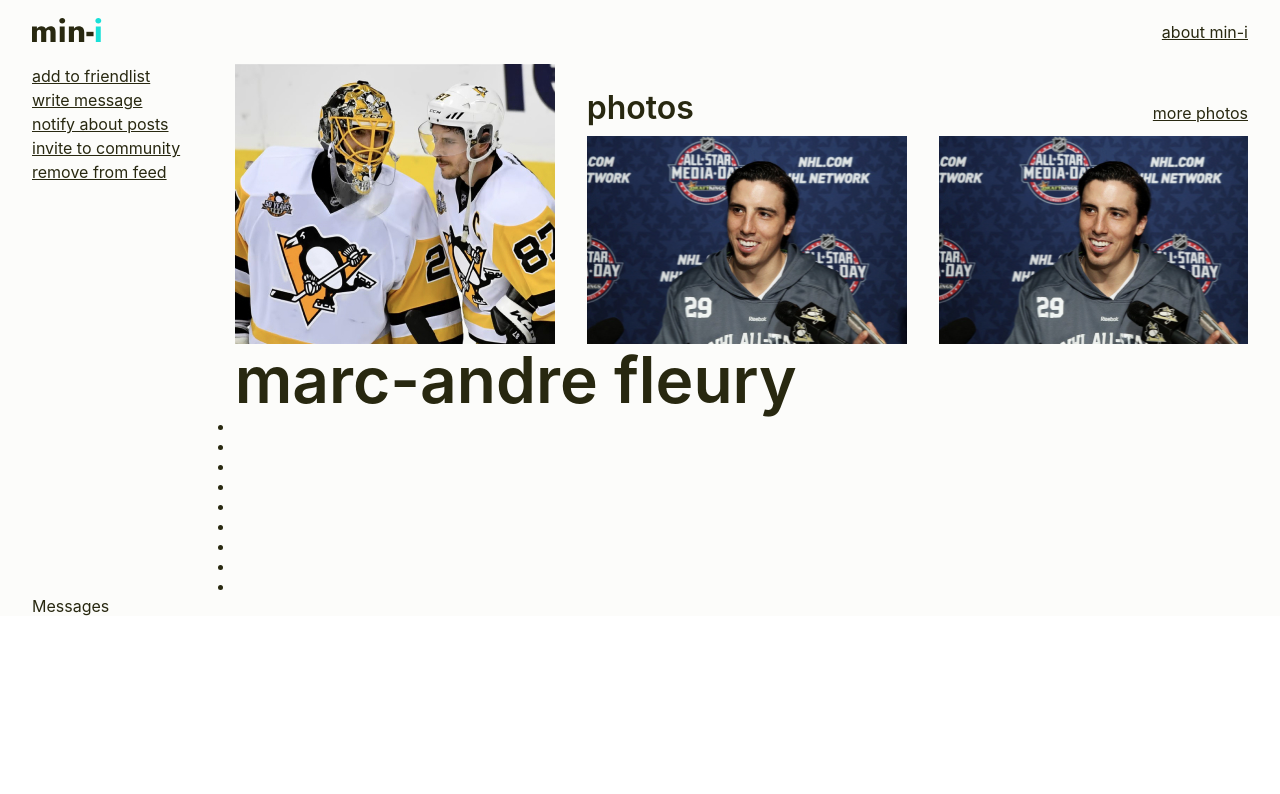
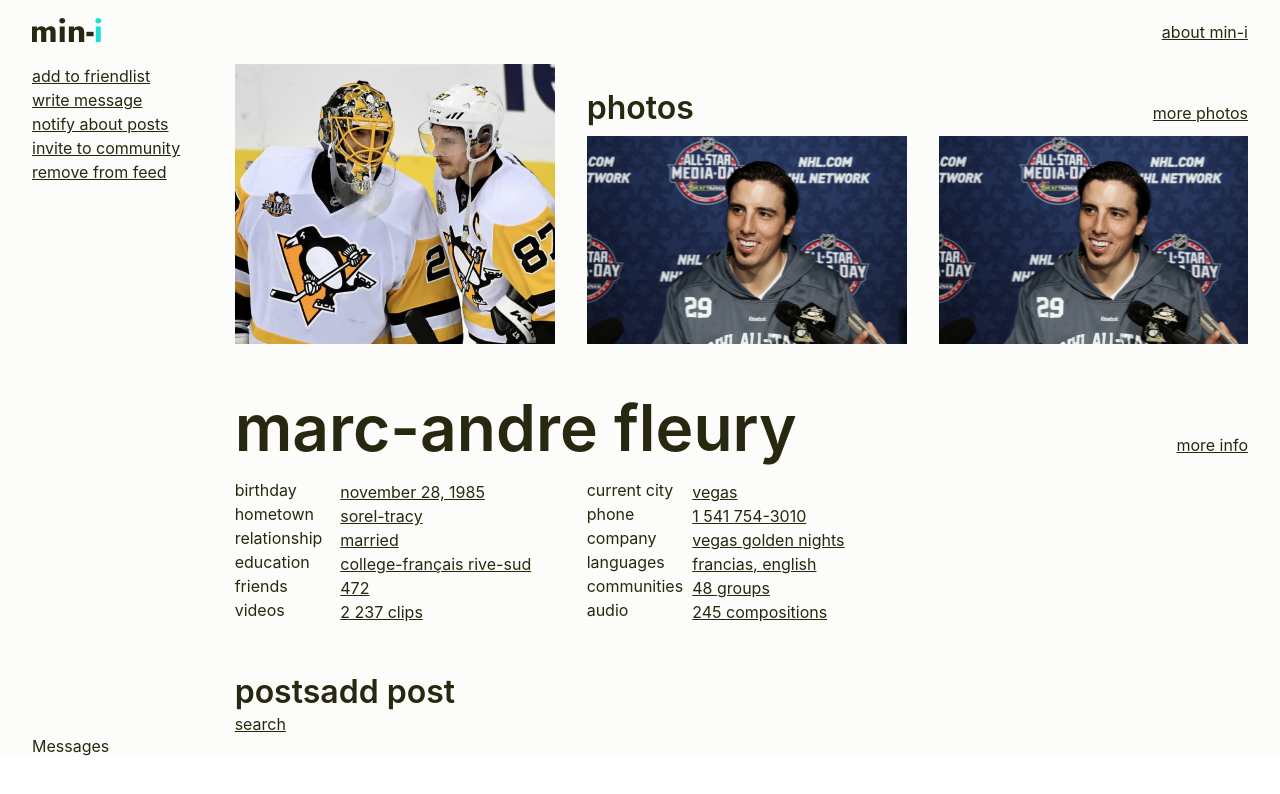
Before and after one commit to shaltai/react-sample-app, a React (Create React App) app: page /messages in a window 1280 px wide. Shown: the top 794 px of the page. Built offline with nearby package versions, Linux system fonts and the light colour scheme; a web font is replaced by a local one.

Commit message:
Info Block Complete.

```diff
--- a/src/App.js
+++ b/src/App.js
@@ -1,9 +1,9 @@
 import React from 'react';
-import Header from './components/Header/Header'
+import Header from './components/Header/Header';
 import Navbar from './components/Navbar/Navbar';
 import Profile from './components/Profile/Profile';
-import Messages from './components/Messages/Messages'
-import Friendlist from './components/Friendlist/Friendlist'
+import Messages from './components/Messages/Messages';
+import Friendlist from './components/Friendlist/Friendlist';
 import './App.css';
 import { Route, BrowserRouter } from 'react-router-dom';
 
--- /dev/null
+++ b/src/components/ListItem/ListItem.jsx
@@ -0,0 +1,15 @@
+import React from 'react';
+import Styles from './ListItem.module.css';
+import { NavLink } from 'react-router-dom';
+import UI from '../UI/UI.module.css';
+
+function ListItem(props) {
+	return (
+		<div className={Styles.listItem}>
+			<dt className={Styles.listItem__term}>{props.term}</dt>
+			<dd className={Styles.listItem__definition}><NavLink to='/profile-gallery' className={UI.link}>{props.definition}</NavLink></dd>
+		</div>
+	)
+}
+
+export default ListItem;
--- /dev/null
+++ b/src/components/ListItem/ListItem.module.css
@@ -0,0 +1,10 @@
+.listItem {
+    display: flex;
+    /* justify-content: space-between; */
+    width: 20rem;
+    margin-right: 2rem;
+}
+
+.listItem__term {
+    width: 33%;
+}
--- a/src/components/Profile/Profile.jsx
+++ b/src/components/Profile/Profile.jsx
@@ -4,6 +4,7 @@
 import Photo from '../../img/profile/photo__maf-2.jpg';
 import UI from '../UI/UI.module.css';
 import { NavLink } from 'react-router-dom';
+import ListItem from '../ListItem/ListItem';
 
 function Profile() {
 	return (
@@ -29,27 +30,34 @@
 
 			{/* Information */}
 			<div className={Styles.info}>
-				<h1 className={Styles.heading_1}>marc-andre fleury</h1>
-				<ul className={Styles.info__list}>
-					<li className={Styles.info__listItem}></li>
-					<li className={Styles.info__listItem}></li>
-					<li className={Styles.info__listItem}></li>
-					<li className={Styles.info__listItem}></li>
-					<li className={Styles.info__listItem}></li>
-					<li className={Styles.info__listItem}></li>
-					<li className={Styles.info__listItem}></li>
-					<li className={Styles.info__listItem}></li>
-					<li className={Styles.info__listItem}></li>
-				</ul>
-				<dl>
-					<dt>
-
-					</dt>
-					<dd>
-
-					</dd>
+				<div className={` ${Styles.info__heading} ${Styles.heading} `}>
+					<h1 className={Styles.heading_1}>marc-andre fleury</h1>
+					<NavLink to='/profile-gallery' className={` ${Styles.info__link} ${UI.link} `}>more info</NavLink>
+				</div>
+				<dl className={Styles.info__list}>
+					<ListItem className={Styles.info__listItem} term='birthday' definition='november 28, 1985' />
+					<ListItem className={Styles.info__listItem} term='current city' definition='vegas' />
+					<ListItem className={Styles.info__listItem} term='hometown' definition='sorel-tracy' />
+					<ListItem className={Styles.info__listItem} term='phone' definition='1 541 754-3010' />
+					<ListItem className={Styles.info__listItem} term='relationship' definition='married' />
+					<ListItem className={Styles.info__listItem} term='company' definition='vegas golden nights' />
+					<ListItem className={Styles.info__listItem} term='education' definition='college-français rive-sud' />
+					<ListItem className={Styles.info__listItem} term='languages' definition='francias, english' />
+					<ListItem className={Styles.info__listItem} term='friends' definition='472' />
+					<ListItem className={Styles.info__listItem} term='communities' definition='48 groups' />
+					<ListItem className={Styles.info__listItem} term='videos' definition='2 237 clips' />
+					<ListItem className={Styles.info__listItem} term='audio' definition='245 compositions' />
 				</dl>
 			</div>
+
+			{/* Posts */}
+			<div className={Styles.posts__heading}>
+				<h2 className={Styles.heading_2}>posts</h2>
+				<NavLink to='/search' className={` ${Styles.posts__link} ${UI.link} `}>search</NavLink>
+			</div>
+
+			{/* Add post */}
+			<h2 className={Styles.AddPost}>add post</h2>
 		</div >
 	)
 }
--- a/src/components/Profile/Profile.module.css
+++ b/src/components/Profile/Profile.module.css
@@ -3,6 +3,13 @@
     display: flex;
     flex-wrap: wrap;
     /* overflow: hidden; */
+}
+
+.heading {
+    display: flex;
+    justify-content: space-between;
+    align-items: baseline;
+    width: inherit;
 }
 
 .gallery_preview {
@@ -13,6 +20,7 @@
     grid-template-rows: 4.5rem 13rem;
     grid-template-columns: 3fr 7fr;
     grid-gap: 0rem;
+    margin-bottom: 3rem;
 }
 
 .avatarContainer {
@@ -44,3 +52,32 @@
     margin-right: 2rem;
     overflow: hidden;
 }
+
+
+/* Information */
+
+.info {
+    display: flex;
+    flex-wrap: wrap;
+    width: 100%;
+    margin-bottom: 3rem;
+    /* padding-top: 3rem; */
+}
+
+.info__heading {
+    padding-bottom: 1rem;
+}
+
+.info__list {
+    display: flex;
+    flex-wrap: wrap;
+}
+
+.info__listItem {
+    width: 33%;
+}
+
+
+/* Posts */
+
+.posts__heading {}
```
